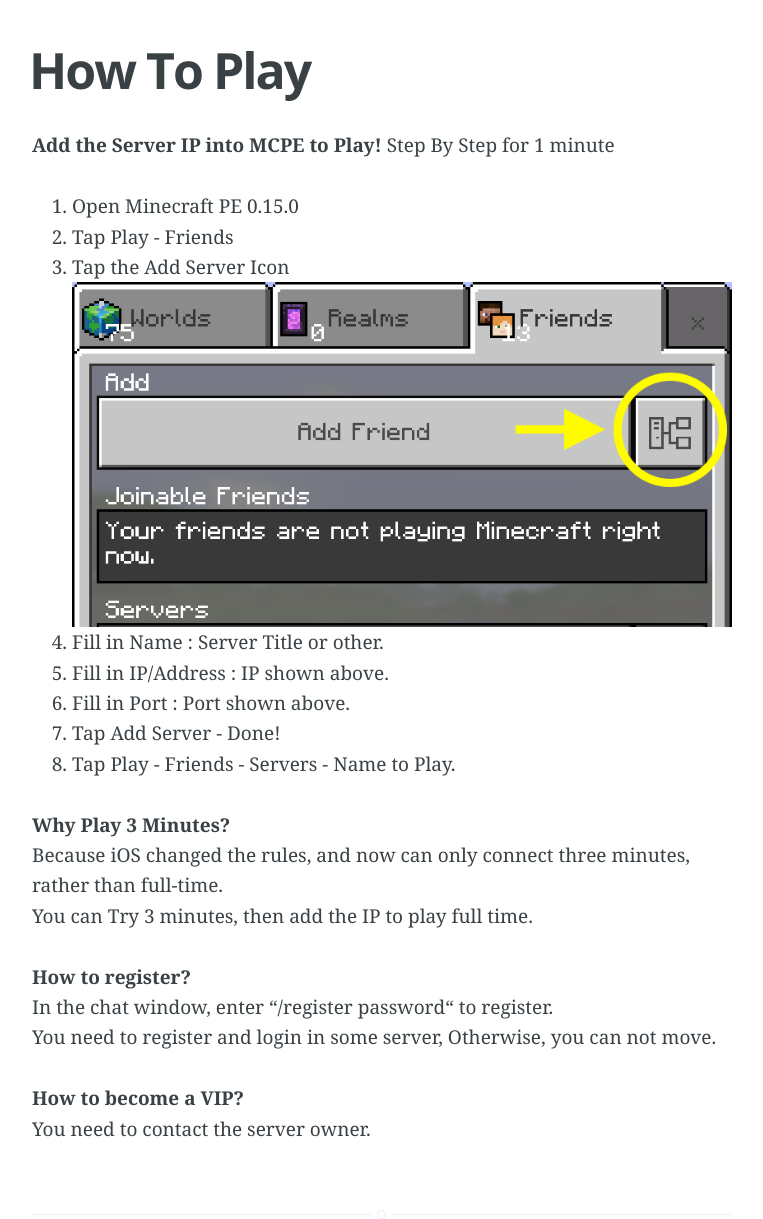
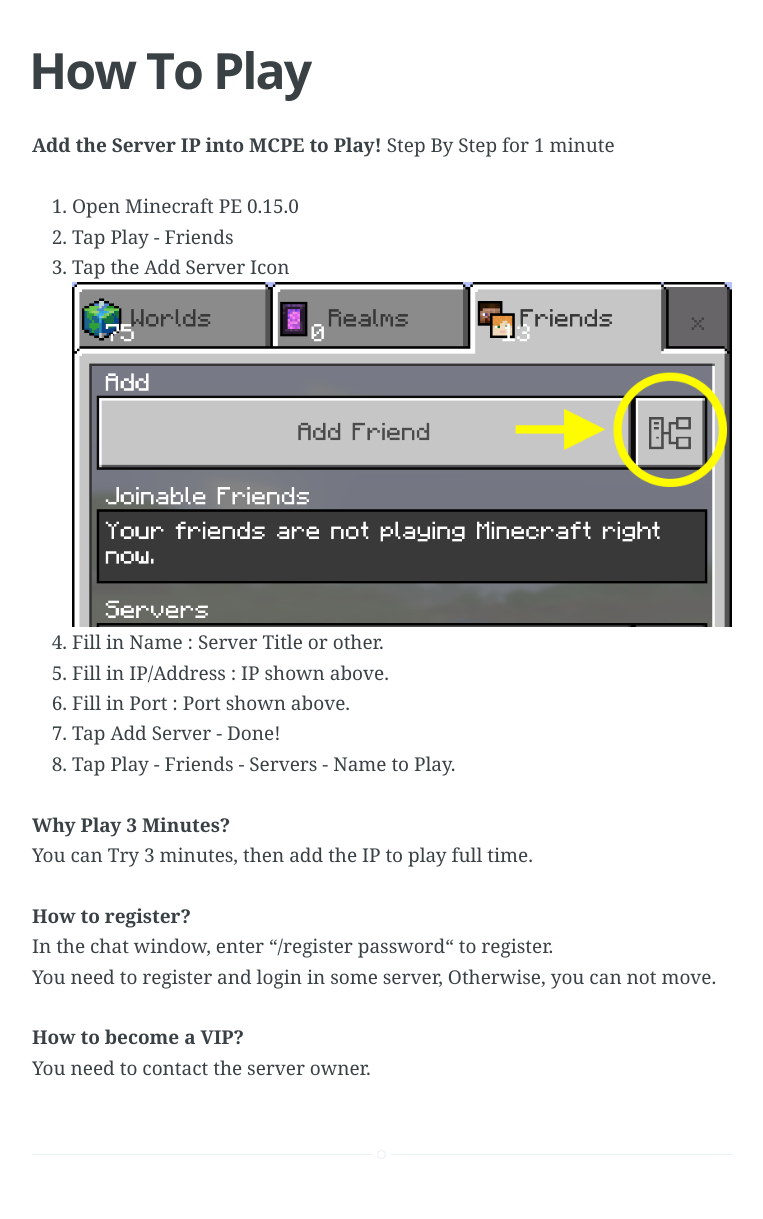
Before and after one commit to Minecraft-PE-Servers/Minecraft-PE-Servers.github.io, a Jekyll site: the page built from _posts/2016-06-28-How-to-play-Minecraft-pe-servers-By-MineServer-APP.md, in a window 1280 px wide. Shown: the whole page, without its empty margins (258-1021 px from the left). Built offline with Jekyll 4.4.1, drawn with Linux system fonts in a browser that asks for light colours; after the commit the page ends 1159 px from its top, so only the background shows below that; some of the changed lines change nothing that is shown.

Commit message:
提交发布

```diff
--- a/_posts/2016-06-28-How-to-play-Minecraft-pe-servers-By-MineServer-APP.md
+++ b/_posts/2016-06-28-How-to-play-Minecraft-pe-servers-By-MineServer-APP.md
@@ -1,7 +1,7 @@
 ---
 layout: apppage
 title:  How To Play
-date:   2016-06-28
+date:   2016-06-30
 categories: iniciante
 feedback: false
 question: true
@@ -19,7 +19,6 @@
 8. Tap Play - Friends - Servers - Name to Play.
 
 **Why Play 3 Minutes?**
-Because iOS changed the rules, and now can only connect three minutes, rather than full-time.
 You can Try 3 minutes, then add the IP to play full time.
 
 **How to register?**
```
